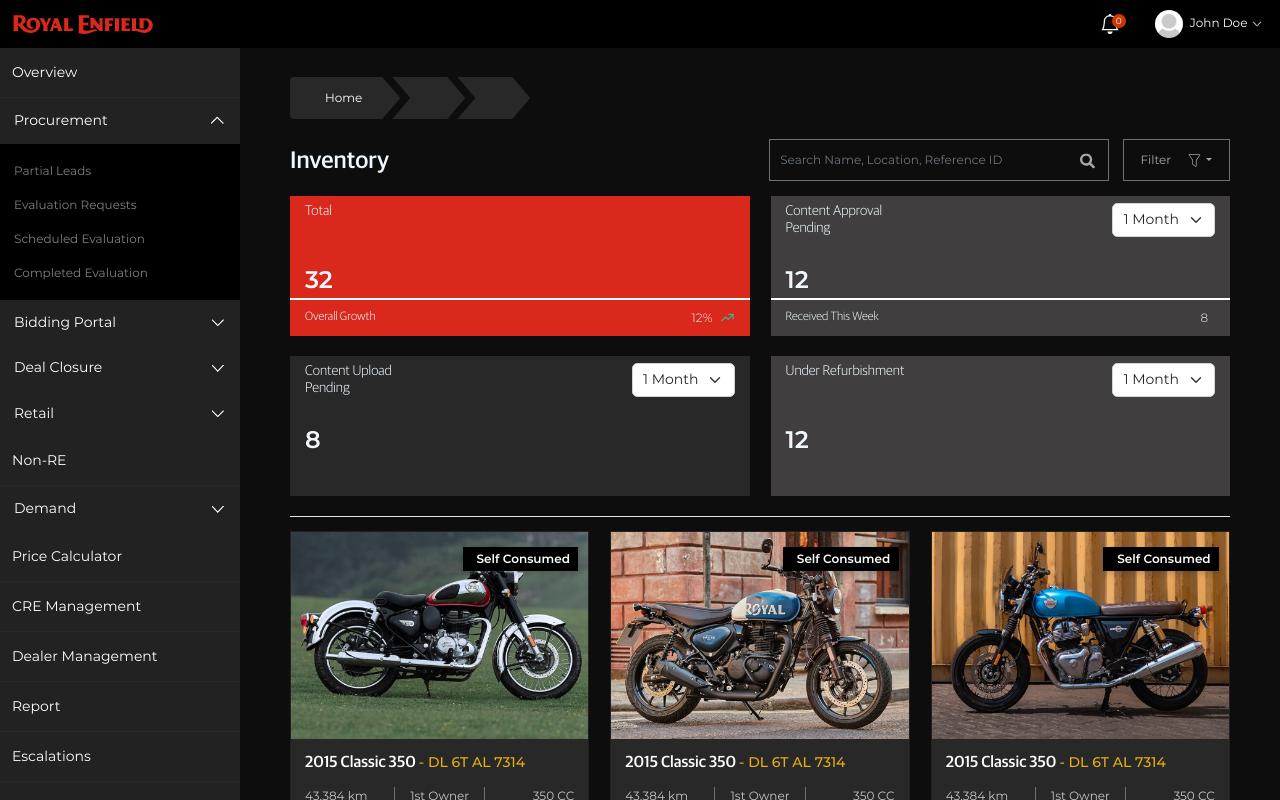
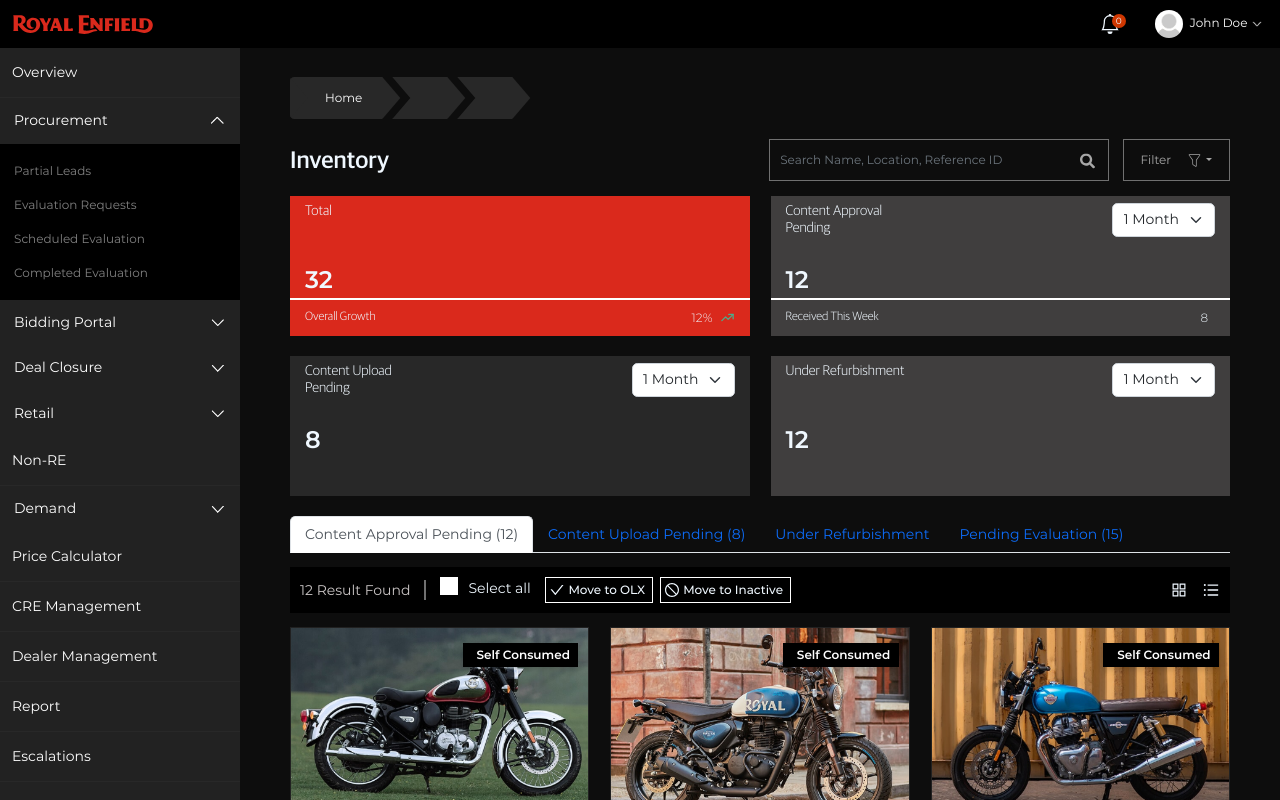
Before and after one commit to nakulsharma95/re-vintage-dashboard-dummy, a Next.js app: page /retail in a window 1280 px wide. Shown: the top 800 px of the page. Built offline with nearby package versions, Linux system fonts and the light colour scheme.

Commit message:
work on sort tab and other component

```diff
--- a/common/sortTabs/index.jsx
+++ b/common/sortTabs/index.jsx
@@ -1,18 +1,53 @@
 import React from "react";
-import { Row, Col } from "react-bootstrap";
+import { Row, Col, Form } from "react-bootstrap";
 import styles from "./style.module.scss";
+import {
+  AiOutlineCheck,
+  AiOutlineStop,
+  AiOutlineAppstore,
+  AiOutlineBars,
+} from "react-icons/ai";
 
 export default function SortTabs() {
   return (
-    <div>
+    <div className={styles.sortTabBody}>
       <Row>
-        <Col md={6}>
-         {/* <h2>25 Bids Available</h2> */}
-		</Col>
+        <Col className={`${styles.SortInner} gap-3 `} md={10} sm={12}>
+          <span className={styles.resultFound}>12 Result Found</span>
+          <span
+            class={`${styles.divider} w-2px d-sm-block d-none h-18px`}
+          ></span>
+          <div class="d-flex flex-wrap gap-2">
+            <div className={`${styles.bikeCardCheck}`}>
+              {" "}
+              <Form.Group
+                className={`${styles.customCheck} d-flex`}
+                controlId="form"
+              >
+                <Form.Check type="checkbox" label="" />
+                <span className="mx-2">Select all</span>
+              </Form.Group>
+            </div>
+            <div class={`${styles.sortSelectedBtn} `}>
+              <AiOutlineCheck size={16} />
+              <span className="mx-1">Move to OLX</span>
+            </div>
 
-		<Col md={6}>
+            <div class={`${styles.sortSelectedBtn} `}>
+              <AiOutlineStop size={16} />
+              <span className="mx-1">Move to Inactive</span>
+            </div>
+          </div>
+        </Col>
 
-		</Col>
+        <Col
+          className={`${styles.SortInner} gap-3 d-flex justify-content-md-end `}
+          md={2}
+          sm={12}
+        >
+          <AiOutlineAppstore size={18} />
+          <AiOutlineBars size={18} />
+        </Col>
       </Row>
     </div>
   );
--- a/common/sortTabs/style.module.scss
+++ b/common/sortTabs/style.module.scss
@@ -1,2 +1,93 @@
 @import '../../styles/variables/colors';
 @import '../../styles/variables//mixins';
+
+.sortTabBody{
+	background-color:$black;
+	padding: 10px;
+	margin-bottom: 1rem !important;
+
+	.SortInner{
+		display: flex;
+		justify-items: start;
+		align-items: center;
+		.resultFound{
+			font-size: 14px;
+			color: $gray-cb;
+		}
+	}
+
+.divider{
+	background-color: $gray-70 !important;
+    width: 2px;
+    height: 20px;
+}
+
+.customCheck{
+	display: flex;
+	align-items: center;
+}
+
+
+	.sortSelectedBtn{
+		display: flex;
+		align-items: center;
+		border: 1px solid $white;
+		padding: 3px;
+		font-size: 12px;
+		cursor: pointer;
+		font-weight: 500;
+
+		&:hover{
+			background-color: $white;
+			color: $black;
+		}
+
+	}
+	.customCheck {
+		position: relative;
+		margin-bottom: 0px !important;
+		label {
+		  background-color: #FFFFFF;
+		  cursor: pointer;
+		  height: 18px;
+		  left: 0;
+		  position: absolute;
+		  top: 0;
+		  width: 18px;
+		  &:after {
+			border: 2px solid #fff;
+			border-top: none;
+			border-right: none;
+			content: "";
+			height: 6px;
+			left: 3px;
+			opacity: 0;
+			position: absolute;
+			top: 5px;
+			transform: rotate(-45deg);
+			width: 12px;
+		  }
+		}
+		input[type="checkbox"] {
+		  visibility: hidden;
+		  &:checked {
+			+ {
+			  label {
+				background-color: #DA291C;
+				border-color: #DA291C;
+				&:after {
+				  opacity: 1;
+				}
+			  }
+			}
+		  }
+		}
+
+		span{
+			font-size: 14px !important;
+			font-family: 300;
+		}
+	  }
+
+
+}
--- a/common/viewAllComp/index.jsx
+++ b/common/viewAllComp/index.jsx
@@ -1,5 +1,5 @@
 import React from 'react';
-import { Col } from 'react-bootstrap';
+import { Col,Button } from 'react-bootstrap';
 import style from './style.module.scss';
 
 const ViewAll = () => {
--- a/pages/retail/booking/index.jsx
+++ b/pages/retail/booking/index.jsx
@@ -8,7 +8,11 @@ export default function Booking() {
     <div>
       <Breadcrumb />
       <Filters title="Booking" />
-      <TabPrimary />
+      <TabPrimary
+        title1="Booked (4)"
+        title2="Sold"
+        title3="Returned (12)"
+      />
       <SortTabs />
     </div>
   );
--- a/pages/retail/index.jsx
+++ b/pages/retail/index.jsx
@@ -11,7 +11,12 @@ export default function Retail() {
       <Breadcrumb />
       <Filters title="Inventory" />
       <DashboardCard />
-      <TabPrimary />
+      <TabPrimary
+        title1="Content Approval Pending (12)"
+        title2="Content Upload Pending (8)"
+        title3="Under Refurbishment"
+        title4="Pending Evaluation (15)"
+      />
       <SortTabs />
       <BikeCardRadio isCheckBoxVisible={false} isButtonVisible={false} />
     </div>
--- a/pages/retail/marketplace/index.jsx
+++ b/pages/retail/marketplace/index.jsx
@@ -11,7 +11,11 @@ export default function MarketPlace() {
       <Breadcrumb />
       <Filters title="MarketPlace" />
       <DashboardCard />
-      <TabPrimary />
+      <TabPrimary
+        title1="Active"
+        title2="Inactive (12)"
+        title3="OLX Listing (4)"
+      />
       <SortTabs />
       <BikeCardRadio isCardVisible={true}  />
     </div>
```
Also changed, not shown: pages/retail/inventory/index.jsx (+6 -1 lines), pages/retail/test-rider-requests/index.jsx (+6 -1 lines).
